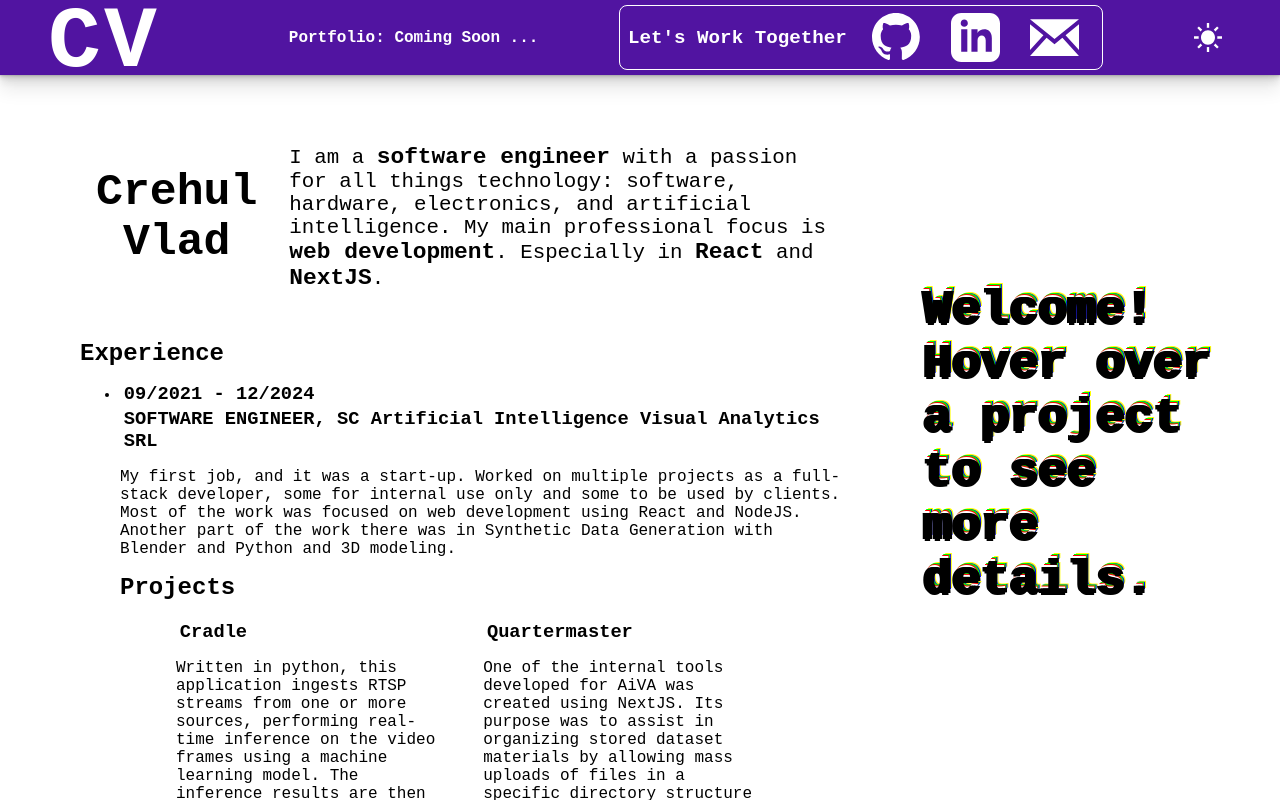
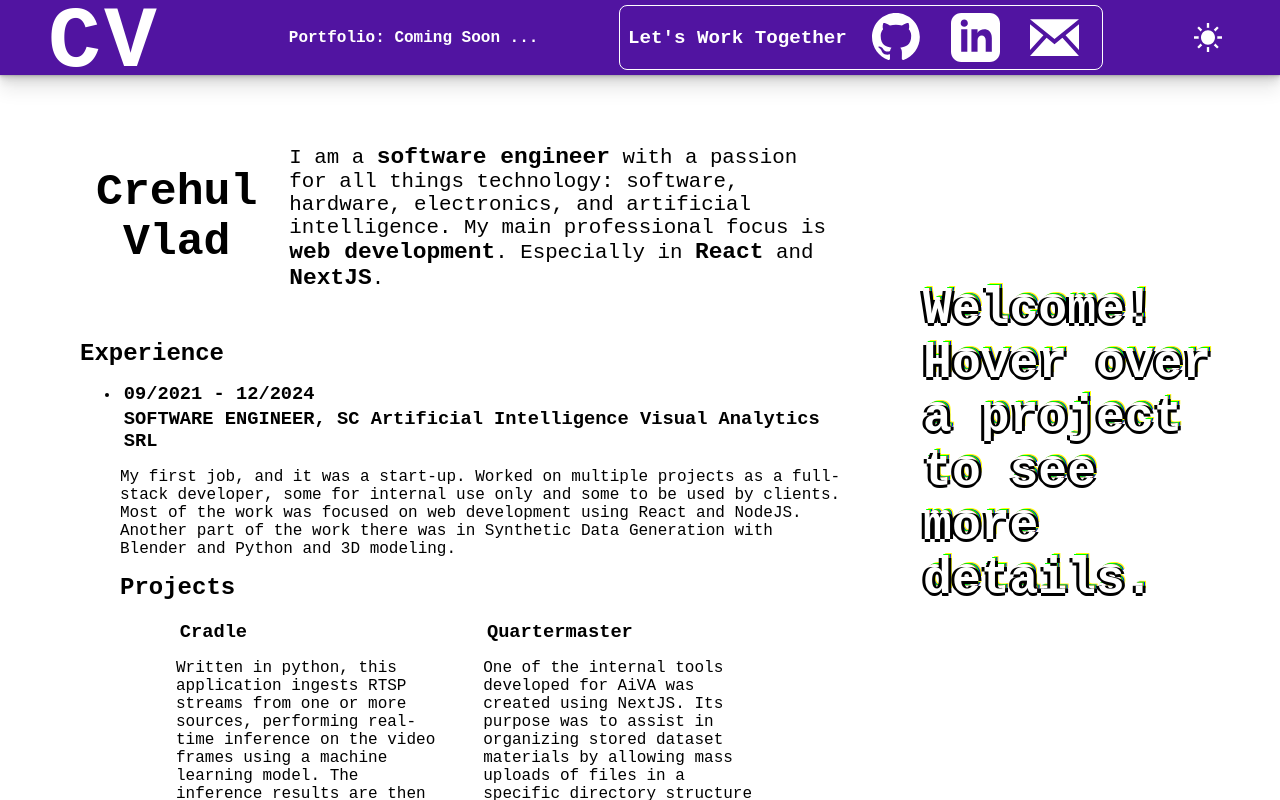
Before and after one commit to VladC12/VladC12.github.io, a React (Vite) app: page / in a window 1280 px wide. Shown: the top 800 px of the page. Built offline with nearby package versions, Linux system fonts and the light colour scheme.

Commit message:
default color border

```diff
--- a/src/components/showcases/TextShowcase.module.css
+++ b/src/components/showcases/TextShowcase.module.css
@@ -10,5 +10,6 @@
 }
 
 .container span {
+    color: white;
     padding: 1em;
 }
--- a/src/components/showcases/TextShowcase.tsx
+++ b/src/components/showcases/TextShowcase.tsx
@@ -46,7 +46,7 @@ const TextShowcase: React.FC<Props> = ({children}) => {
         <div className={styles.container}>
             <span style={
                 {
-                    textShadow: `-2px 0 black, 0 2px black, 2px 0 black, 0 -2px var(--background-color),
+                    textShadow: `-3px 0 black, 0 3px black, 3px 0 black, 0 -3px var(--background-color),
                                  ${Math.max(1, skew.x) + float.x / 10}px ${skew.y + float.y / 10}px 0 #ff0000,
                                  ${Math.max(2, skew.x * 1.5) + float.x / 10}px ${skew.y * 1.5 + float.y / 9}px 0 #00ff00,
                                  ${Math.max(3, skew.x * 2) + float.x / 10}px ${skew.y * 2 + float.y / 8}px 0 #0000ff,
```
